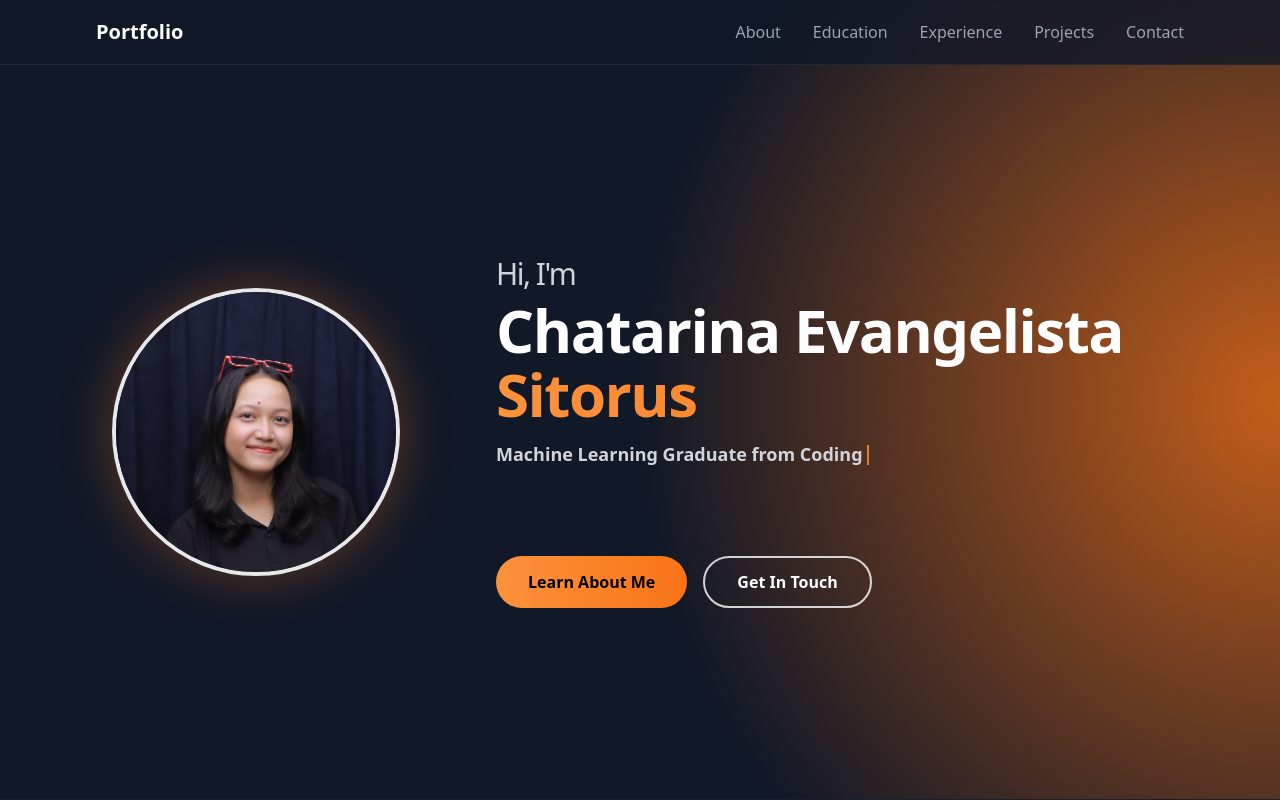
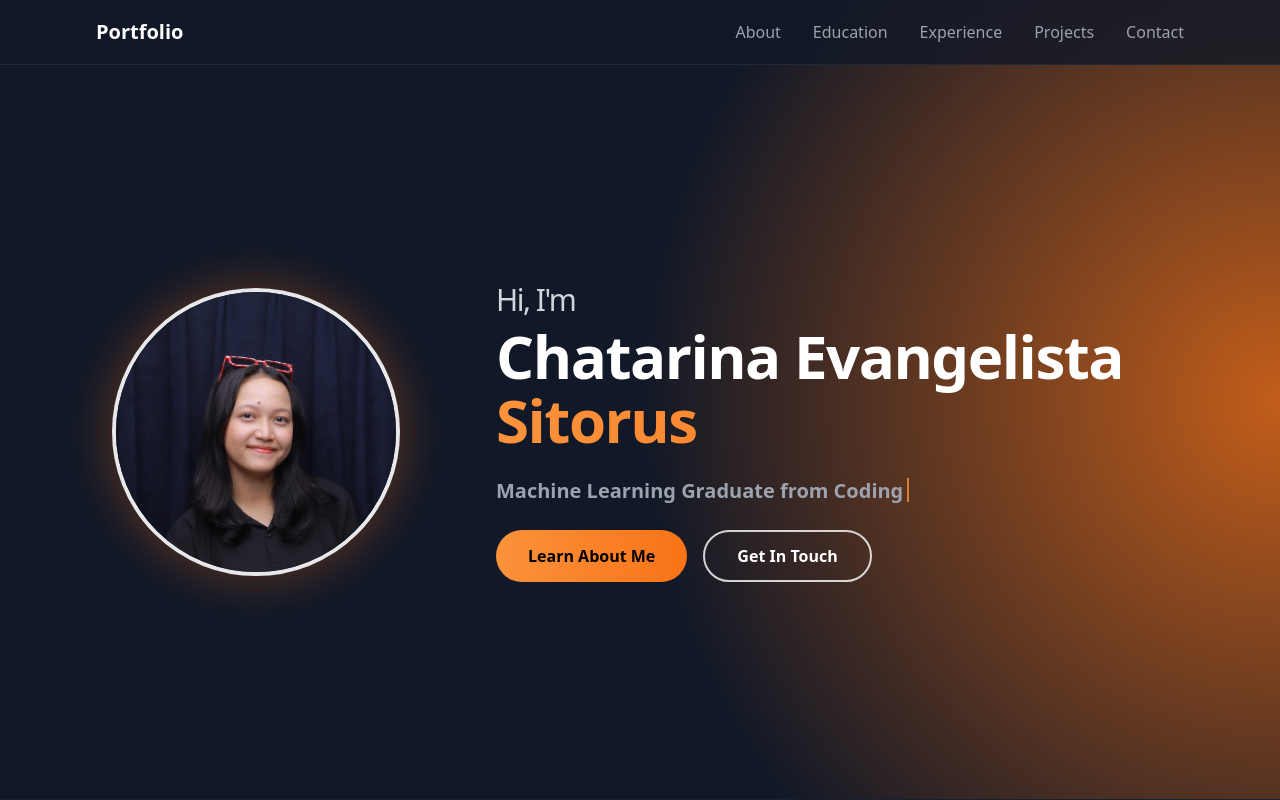
Before and after one commit to Chatarinaeva/portfolio-chatarinaeva, a React (Vite) app: page / in a window 1280 px wide. Shown: the top 800 px of the page. Built offline with nearby package versions, Linux system fonts and the light colour scheme.

Commit message:
Update App.tsx

```diff
--- a/src/App.tsx
+++ b/src/App.tsx
@@ -116,9 +116,9 @@ function App() {
               </span>
             </h1>
 
-            <p className="text-base sm:text-lg text-gray-300 mt-4 mb-8 max-w-md md:max-w-lg leading-relaxed min-h-[84px]">
-              <span className="text-gray-300 font-semibold">{typedTagline}</span>
-              <span className="inline-block w-[2px] h-5 bg-orange-400 ml-1 translate-y-1 animate-pulse"></span>
+            <p className="text-lg sm:text-xl text-gray-400 mt-6 mb-5 max-w-md md:max-w-lg leading-relaxed min-h-[36px]">
+              <span className="font-semibold">{typedTagline}</span>
+              <span className="inline-block w-[2px] h-6 bg-orange-400 ml-1 translate-y-1 animate-pulse"></span>
             </p>
 
             <div className="flex flex-col sm:flex-row gap-4 justify-center md:justify-start">
```
